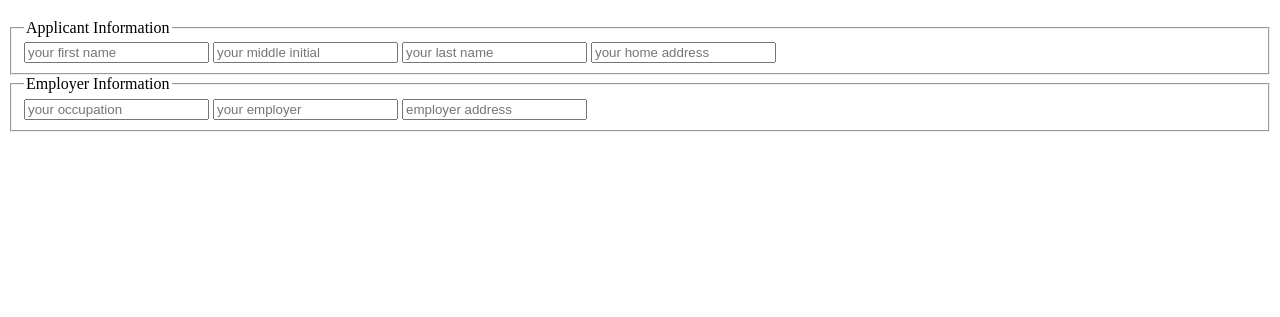
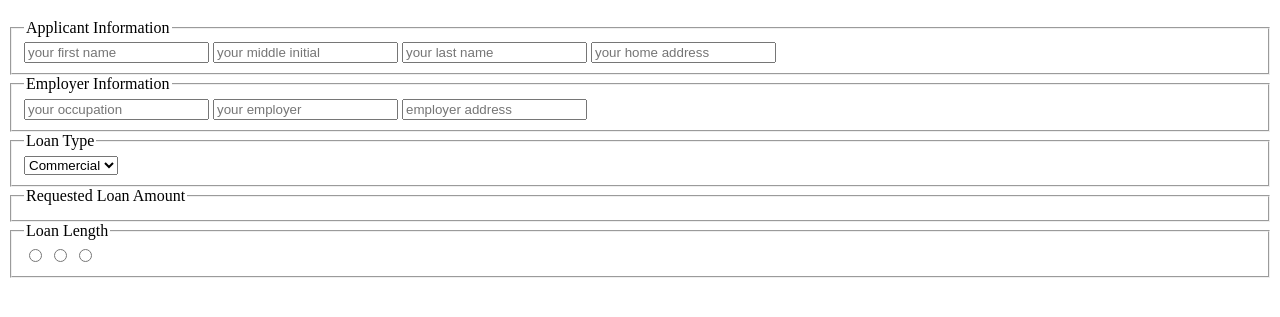
Before and after one commit to katherinetuter/banking_form, a plain HTML site: page index.html in a window 1280 px wide. Shown: the part 61-378 px from the top of the page. Drawn offline with Linux system fonts and the light colour scheme.

Commit message:
added info on loan types and length

```diff
--- a/index.html
+++ b/index.html
@@ -22,18 +22,31 @@
 			<input type="text" name="employer address" placeholder="employer address">
 		</fieldset>
 
+		<fieldset>
+			<legend>Loan Type</legend>
+			<select name="Loan Type">
+				<option value="">Commercial</optgroup>
+				<option value="">Real Estate</optgroup>
+				<option value="">Personal</optgroup>
+				<option value="">Mortgage</optgroup>
+				<option value="">Commercial</optgroup>
+			</select>
+		</fieldset>
 
+		<fieldset>
+			<legend>Requested Loan Amount</legend>
+		</fieldset>
+
+		<fieldset>
+			<legend>Loan Length</legend>
+			<input type="radio" name="5 years" value="5 years">
+			<input type="radio" name="15 years" value="15 years">
+			<input type="radio" name="5 years" value="30 years">
+		</fieldset>
 			<!--
 
-Employer address
-Type of loan select element with these options:
-Commercial
-Real estate
-Personal
-Mortgage
-Requested amount of loan
-Radio button elements for loan length
-5 years
+
+
 15 years
 30 years
 Checkbox group for special conditions
```
